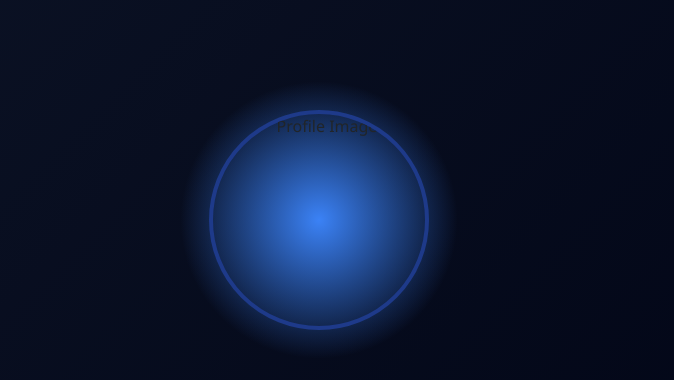
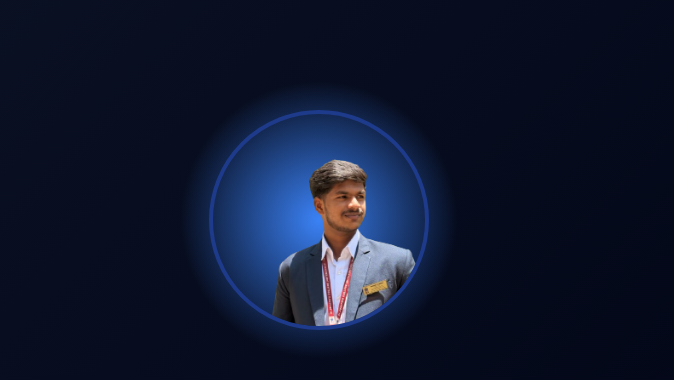
Before and after one commit to tho-mas12/portfolio-website, a plain HTML site: page index.html in a window 1280 px wide. Shown: the part 140-520 px from the top of the page, 606-1280 px from the left. Drawn offline with nearby package versions, Linux system fonts and the light colour scheme; files whose address does not match are found by name.

Commit message:
i change the name

```diff
--- a/index.html
+++ b/index.html
@@ -69,7 +69,7 @@
             <!-- Right Image -->
             <div class="col-md-6 text-center">
                 <div class="profile-circle">
-                    <img src="image/background remover.png" alt="Profile Image">
+                    <img src="background remover.png" alt="Profile Image">
                 </div>
             </div>
 
```
